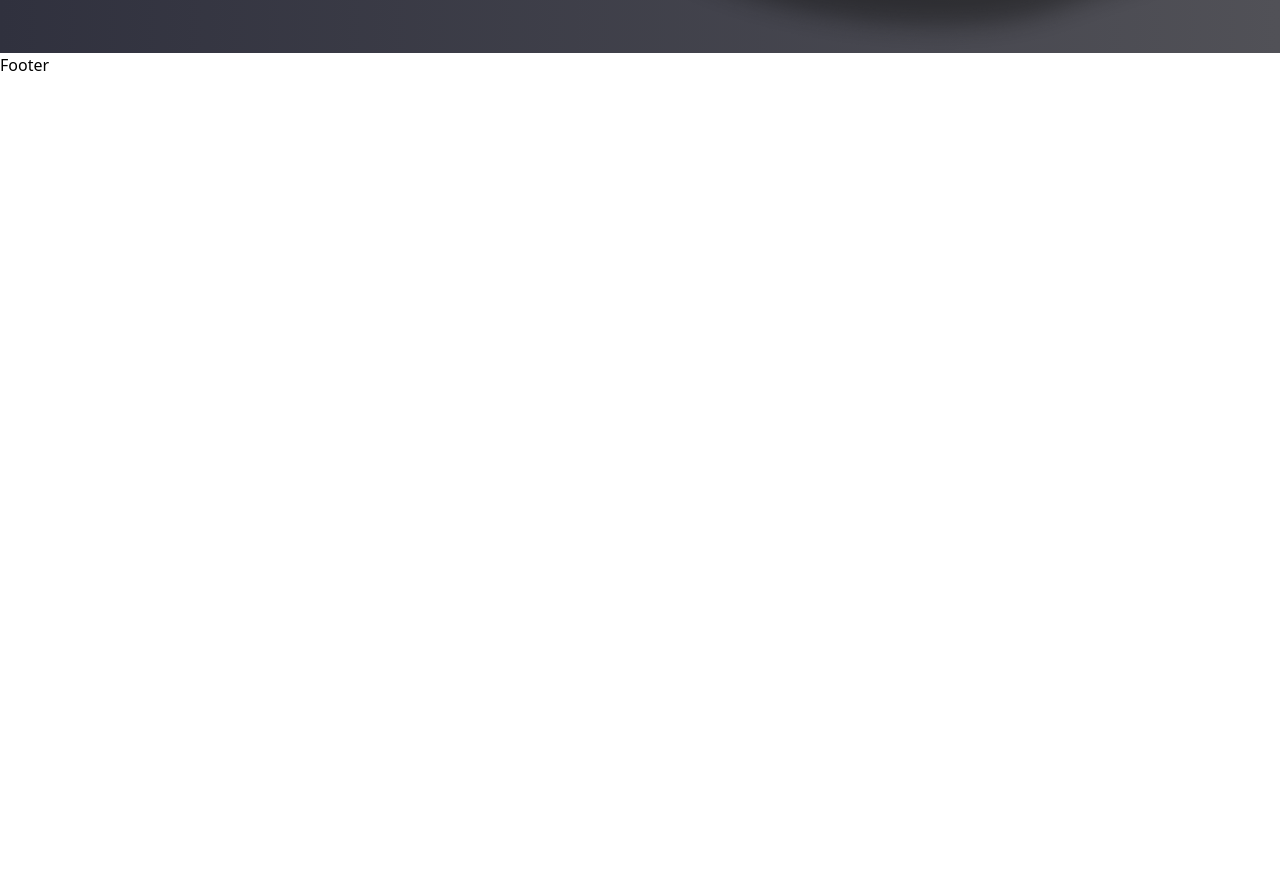
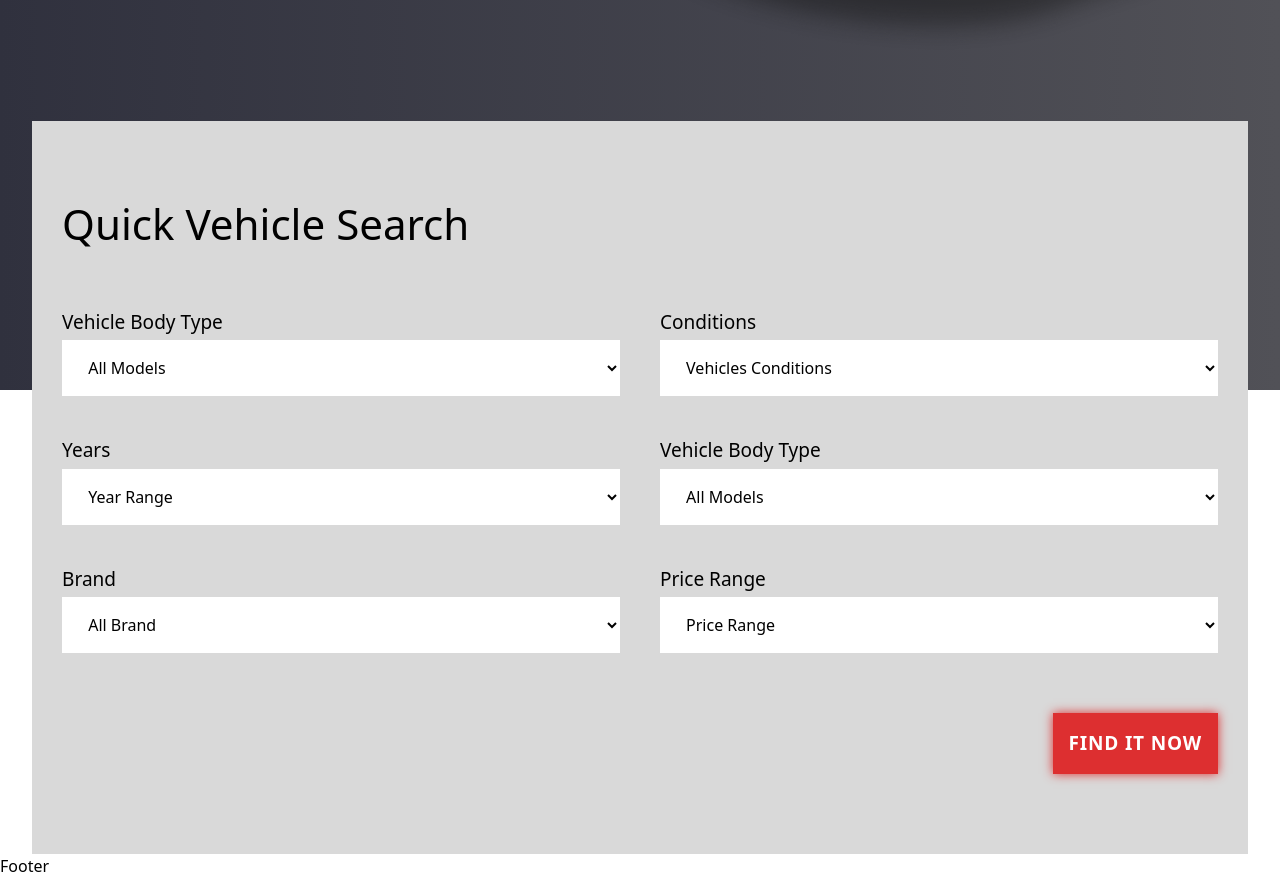
Before and after one commit to jdy8739/markup-2, a React (Vite) app: page / in a window 1280 px wide. Shown: the part 1174-2052 px from the top of the page. Before the commit the page ends 1251 px from the top, so only its background shows below. Built offline with nearby package versions, Linux system fonts and the light colour scheme.

Commit message:
form markup

```diff
--- /dev/null
+++ b/src/components/atoms/button/BlurButton.tsx
@@ -0,0 +1,29 @@
+import Button from './Button';
+
+const BlurButton = ({
+  children,
+  className,
+  ...props
+}: React.ButtonHTMLAttributes<HTMLButtonElement> & {
+  children: React.ReactNode;
+  className?: string;
+}) => {
+  return (
+    <Button
+      {...props}
+      className={`
+        p-[1rem]
+        bg-[#DD2F30]
+        text-white
+        font-bold
+        text-[1.19rem]
+        tracking-[0.05rem]
+        shadow-[0_0_10px_#DD2F30]
+        ${className}`}
+    >
+      {children}
+    </Button>
+  );
+};
+
+export default BlurButton;
--- /dev/null
+++ b/src/components/atoms/select/Select.tsx
@@ -0,0 +1,14 @@
+const Select = ({ label, defaultValue }: { label: string; defaultValue: string }) => {
+  return (
+    <label className="flex flex-col gap-1">
+      <div className="text-[1.19rem] font-[#121212]">{label}</div>
+      <select defaultValue={defaultValue} className="w-full h-[3.50rem] bg-white px-[1.38rem] py-1 focus:outline-none">
+        <option value={defaultValue} className="text-[0.94rem] font-[#9899A6]">
+          {defaultValue}
+        </option>
+      </select>
+    </label>
+  );
+};
+
+export default Select;
--- a/src/components/blocks/Car.tsx
+++ b/src/components/blocks/Car.tsx
@@ -5,6 +5,7 @@ const Car = () => {
     <section
       className="
       pt-[2.50rem]
+      pb-[24.13rem]
       px-[2.00rem]
       bg-linear-to-l
       from-[#515157]
@@ -15,6 +16,7 @@ const Car = () => {
       flex-col
       gap-[1.88rem]
       md:px-[4.50rem]
+      md:pb-[21.06rem]
       "
     >
       <div
--- a/src/components/blocks/Form.tsx
+++ b/src/components/blocks/Form.tsx
@@ -1,7 +1,56 @@
+import BlurButton from '../atoms/button/BlurButton';
+import Select from '../atoms/select/Select';
+
 const Form = () => {
   return (
-    <section>
-      <form></form>
+    <section
+      className="
+      relative
+      h-[53.75rem]
+      mx-[2.00rem]
+      md:h-[29.00rem]
+      "
+    >
+      <form
+        className="
+        absolute
+        bottom-0
+        w-full
+      bg-[#D9D9D9]
+        py-[5.00rem]
+        px-[1.88rem]
+        flex
+        flex-col
+        gap-[3.75rem]
+      "
+      >
+        <div>
+          <h2 className="text-[2.63rem] font-medium font-[#121212] leading-[1.1]">Quick Vehicle Search</h2>
+        </div>
+        <div className="flex flex-col gap-[2.50rem] md:grid md:grid-cols-2 md:grid-rows-2">
+          <div>
+            <Select label="Vehicle Body Type" defaultValue="All Models" />
+          </div>
+          <div>
+            <Select label="Conditions" defaultValue="Vehicles Conditions" />
+          </div>
+          <div>
+            <Select label="Years" defaultValue="Year Range" />
+          </div>
+          <div>
+            <Select label="Vehicle Body Type" defaultValue="All Models" />
+          </div>
+          <div>
+            <Select label="Brand" defaultValue="All Brand" />
+          </div>
+          <div>
+            <Select label="Price Range" defaultValue="Price Range" />
+          </div>
+        </div>
+        <div className="flex justify-end">
+          <BlurButton>FIND IT NOW</BlurButton>
+        </div>
+      </form>
     </section>
   );
 };
```
